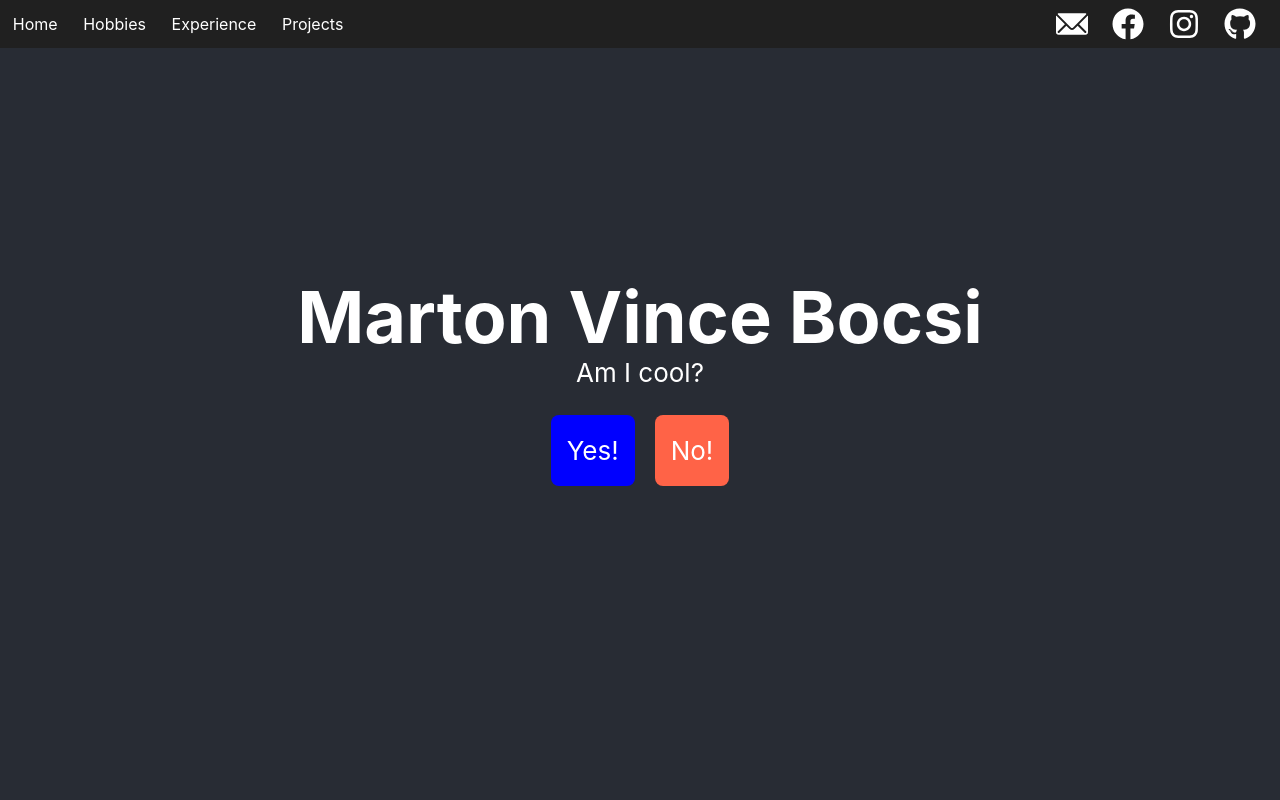
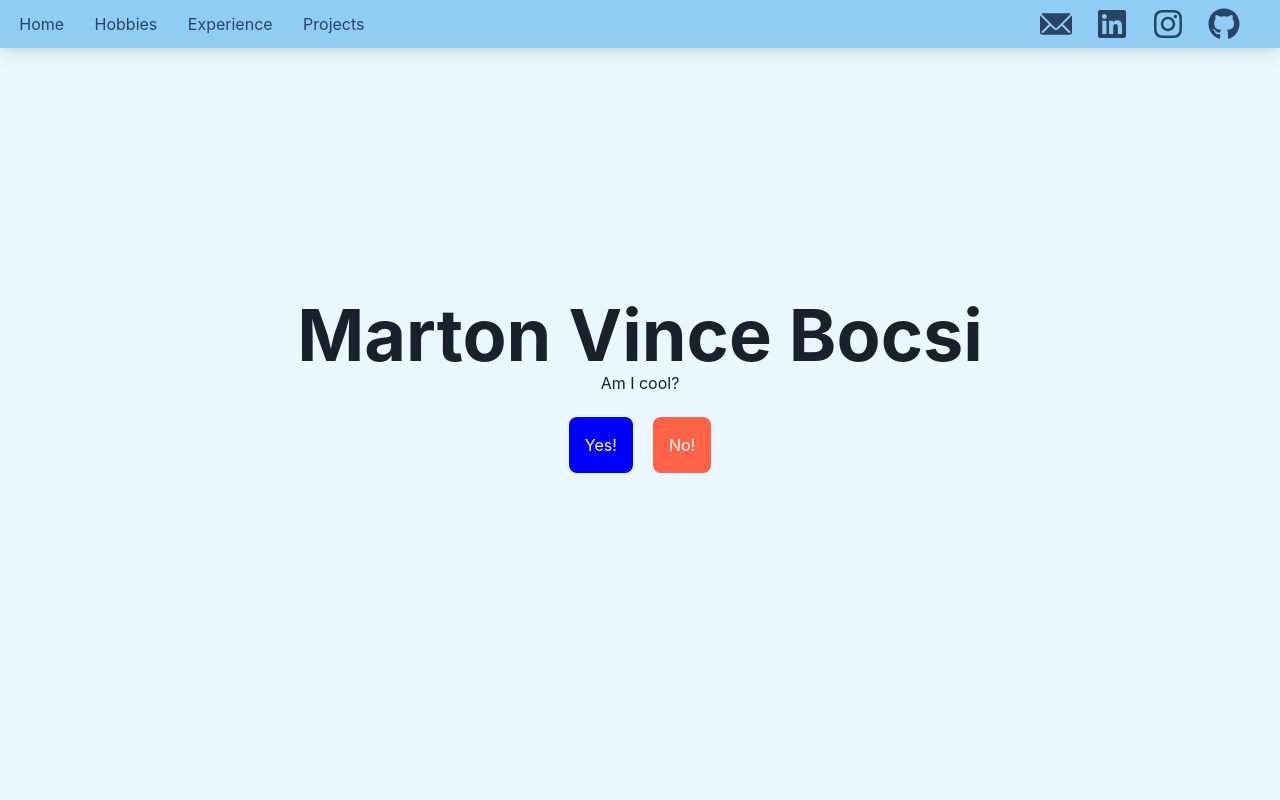
Before and after one commit to mbocsi/marton-site, a React (Create React App) app: page / in a window 1280 px wide. Shown: the top 800 px of the page. Built offline with nearby package versions, Linux system fonts and the light colour scheme.

Commit message:
Changed theme and added some content to experience.

```diff
--- a/src/components/navbar.js
+++ b/src/components/navbar.js
@@ -1,41 +1,43 @@
 import './navbar.css';
-import { Icon, Box, useClipboard, Link as ChakraLink, HStack, Text } from '@chakra-ui/react';
+import { Icon, Box, useClipboard, Link as ChakraLink, HStack, Text, Container } from '@chakra-ui/react';
 import { EmailIcon } from '@chakra-ui/icons';
-import { FaFacebook, FaInstagram, FaGithub } from 'react-icons/fa';
+import { FaInstagram, FaGithub, FaLinkedin } from 'react-icons/fa';
 import { motion } from 'framer-motion';
 import { Link } from 'react-router-dom';
 
 function Navbar() {
     const { onCopy } = useClipboard("mvbocsi@gmail.com");
     return (
-        <div className='navbar'>
+        <Container className='navbar' bg='200' color='800' maxWidth='100%' boxShadow='lg'>
+            <HStack spacing='24px'>
                 <Link className='navitem' to='/'>
-                <Box className='navbox' borderRadius={0} bg={false} color='white' as={motion.div} whileHover={{ scale: 1.1}} whileTap={{ scale: 1 }}>
+                    <Box className='navbox' borderRadius={0} bg={false} as={motion.div} whileHover={{ scale: 1.1}} whileTap={{ scale: 1 }}>
                         <Text>Home</Text>
                     </Box>
                 </Link>
                 <Link className='navitem' to='/hobbies'>
-                <Box className='navbox' borderRadius={0} bg={false} color='white' as={motion.div} whileHover={{ scale: 1.1}} whileTap={{ scale: 1 }}>
+                    <Box className='navbox' borderRadius={0} bg={false} as={motion.div} whileHover={{ scale: 1.1}} whileTap={{ scale: 1 }}>
                         <Text>Hobbies</Text>
                     </Box>
                 </Link>
                 <Link className='navitem' to='/experience'>
-                <Box className='navbox' borderRadius={0} bg={false} color='white' as={motion.div} whileHover={{ scale: 1.1}} whileTap={{ scale: 1 }}>
+                    <Box className='navbox' borderRadius={0} bg={false} as={motion.div} whileHover={{ scale: 1.1}} whileTap={{ scale: 1 }}>
                         <Text>Experience</Text>
                     </Box>
                 </Link>
                 <Link className='navitem' to='/projects'>
-                <Box className='navbox' borderRadius={0} bg={false} color='white' as={motion.div} whileHover={{ scale: 1.1}} whileTap={{ scale: 1 }}>
+                    <Box className='navbox' borderRadius={0} bg={false} as={motion.div} whileHover={{ scale: 1.1}} whileTap={{ scale: 1 }}>
                         <Text>Projects</Text>
                     </Box>
                 </Link>
+            </HStack>
             <HStack className='socials' spacing='24px'>
                 <Box onClick={onCopy} colorScheme='instagram' as={motion.div} whileHover={{ scale: 1.2}} whileTap={{ scale: 1.1 }}>
                     <Icon boxSize={8} as={EmailIcon}></Icon>
                 </Box>
-                <ChakraLink href='https://www.facebook.com/marton.bocsi'>
+                <ChakraLink href='https://www.linkedin.com/in/marton-bocsi/'>
                     <Box className='social-link' as={motion.div} whileHover={{ scale: 1.2}} whileTap={{ scale: 1.1 }}>
-                        <Icon boxSize={8} as={FaFacebook}></Icon>
+                        <Icon boxSize={8} as={FaLinkedin}></Icon>
                     </Box>
                 </ChakraLink>
                 <ChakraLink href='https://www.instagram.com/martonbocsi/'>
@@ -49,7 +51,7 @@ function Navbar() {
                     </Box>
                 </ChakraLink>
             </HStack>
-        </div>
+        </Container>
     )
 }
 
--- a/src/index.js
+++ b/src/index.js
@@ -5,9 +5,16 @@ import App from './App'
 import { ChakraProvider, extendTheme } from '@chakra-ui/react';
 
 const colors = {
-  900: '#1a365d',
-  800: '#153e75',
-  700: '#2a69ac'
+  900: '#1A365D',
+  800: '#2A4365',
+  700: '#2C5282',
+  600: '#2B6CB0',
+  500: '#3182CE',
+  400: '#4299E1',
+  300: '#63B3ED',
+  200: '#90CDF4',
+  100: '#BEE3F8',
+  50: '#EBF8FF'
 }
 
 const theme = extendTheme({ colors })
--- a/src/pages/hobbies.js
+++ b/src/pages/hobbies.js
@@ -1,12 +1,12 @@
-import { Heading, Text } from '@chakra-ui/react';
+import { Heading, Text, Container } from '@chakra-ui/react';
 import './hobbies.css'
 
 function Hobbies() {
     return (
-        <div className='Hobbies-page'>
-            <Heading style={{padding: '5%'}}>Hobbies</Heading>
+        <Container className='Experience-page' bg='50' maxW='100%'>
+            <Heading padding='5%'>Hobbies</Heading>
             <Text>WIP!</Text>
-        </div>
+        </Container>
     )
 }
 
--- a/src/pages/index.css
+++ b/src/pages/index.css
@@ -1,5 +1,11 @@
-.App {
+.Home-page {
   text-align: center;
+  min-height: 100vh;
+  display: flex;
+  flex-direction: column;
+  align-items: center;
+  justify-content: center;
+  /*font-size: calc(10px + 2vmin);*/
 }
 
 .About {
@@ -15,17 +21,6 @@
   .App-logo {
     animation: App-logo-spin infinite 20s linear;
   }
-}
-
-.App-header {
-  background-color: #282c34;
-  min-height: 100vh;
-  display: flex;
-  flex-direction: column;
-  align-items: center;
-  justify-content: center;
-  font-size: calc(10px + 2vmin);
-  color: white;
 }
 
 .Tiles {
--- a/src/pages/index.js
+++ b/src/pages/index.js
@@ -1,28 +1,18 @@
 import './index.css';
-import { Text, Heading, Box, Image, extendTheme, ChakraProvider } from '@chakra-ui/react';
+import { Text, Heading, Box, Image, Container } from '@chakra-ui/react';
 import { motion } from 'framer-motion';
 import { useState } from 'react';
 import { Link } from 'react-router-dom';
 
-const colors = {
-  900: '#1a365d',
-  800: '#153e75',
-  700: '#2a69ac'
-}
-
-const theme = extendTheme({ colors })
-
 function Home() {
   const [x, setX] = useState(0);
   const [y, setY] = useState(0);
-  // const [c, setC] = useState(0);
 
   return (
-    <ChakraProvider theme={theme}>
-      <div className="App">
-        <header className="App-header">
+      <>
+        <Container bg='50' textAlign={['center']} minHeight={'100vh'} justifyContent={'center'} alignItems={'center'} display='flex' flexDirection={'column'} maxWidth='100%' margin={0}>
           <Heading size='4xl'>Marton Vince Bocsi</Heading>
-          <p>Am I cool?</p>
+          <Text>Am I cool?</Text>
           <div className="Options">
             <Box className="Choice" as={motion.div} whileHover={{ scale: 1.2}} whileTap={{ scale: 1.1 }} bg='blue' color='white' p={4} borderRadius='lg' overflow='hidden'>
               Yes!
@@ -31,9 +21,8 @@ function Home() {
               No!
             </Box>
           </div>
-        </header>
-      </div>
-      <div className="About">
+        </Container>
+        <Container bg='600' textAlign={'center'} maxWidth='100%'>
           <Heading color='white' style={{padding: '3%'}}> About me! </Heading>
           <Text fontSize='xl' color='white'> Placeholder text describing me. The website is a work in progress!</Text>
           <div className="Tiles">
@@ -75,8 +64,8 @@ function Home() {
             </Box>
             </Link>
           </div>
-      </div>
-    </ChakraProvider>
+      </Container>
+    </>
   );
 }
 
--- a/src/pages/projects.js
+++ b/src/pages/projects.js
@@ -1,12 +1,12 @@
-import { Text, Heading } from '@chakra-ui/react';
+import { Text, Heading, Container } from '@chakra-ui/react';
 import './projects.css'
 
 function Projects() {
     return (
-        <div className='Projects-page'>
-            <Heading style={{padding: '5%'}}>Projects</Heading>
+        <Container className='Projects-page' maxW='100%' bg='50'>
+            <Heading padding='5%'>Projects</Heading>
             <Text>WIP!</Text>
-        </div>
+        </Container>
     )
 }
 
```
Also changed, not shown: src/pages/experience.js (+42 -5 lines). Lines whose indentation alone changed are shown as unchanged.
